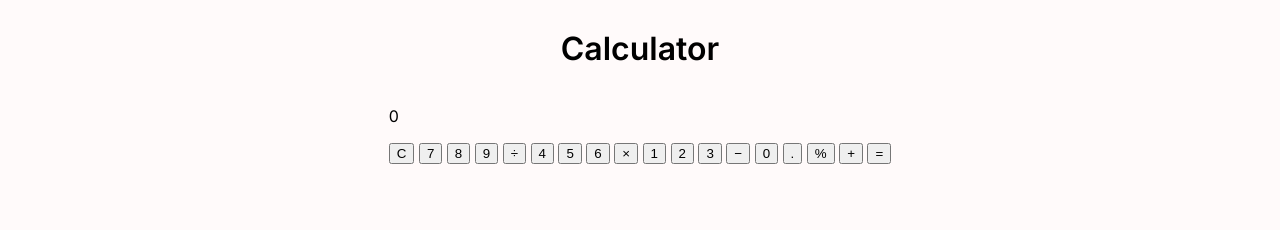
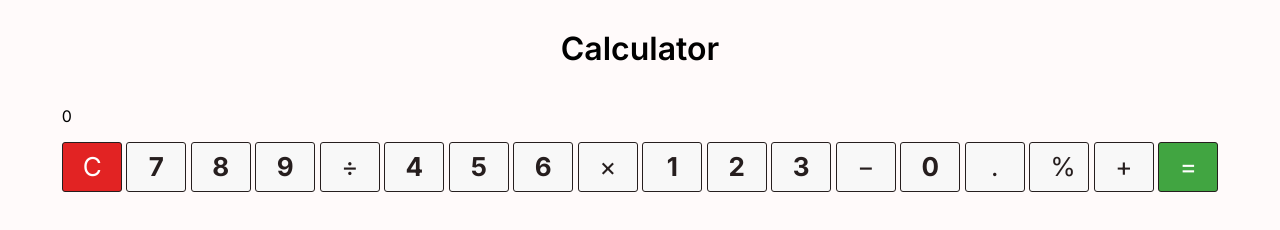
Before and after one commit to rafyls/odin-projects, a plain HTML site: page 05-calculator/index.html in a window 1280 px wide. Drawn offline with Linux system fonts and the light colour scheme.

Commit message:
Style the buttons of the calculator

```diff
--- a/05-calculator/style.css
+++ b/05-calculator/style.css
@@ -20,3 +20,37 @@ body {
 h1 {
   font-weight: 600;
 }
+
+.clear-btn,
+.digit-btn,
+.add-btn,
+.subtract-btn,
+.multiply-btn,
+.divide-btn,
+.decimal-sep-btn,
+.percent-btn,
+.equal-btn {
+  font-family: "Inter", sans-serif;
+  font-size: 26px;
+  color: rgb(38, 30, 30);
+  padding: 5px 20px;
+  background-color: rgb(248, 248, 248);
+  border: 1px solid rgb(38, 30, 30);
+  border-radius: 3px;
+  width: 60px;
+  height: 50px;
+}
+
+.digit-btn {
+  font-weight: bold;
+}
+
+.clear-btn {
+  background-color:rgb(226, 35, 35);
+  color: rgb(255, 255, 255);
+}
+
+.equal-btn {
+  background-color: rgb(65, 165, 65);
+  color: rgb(255, 255, 255);
+}
```
